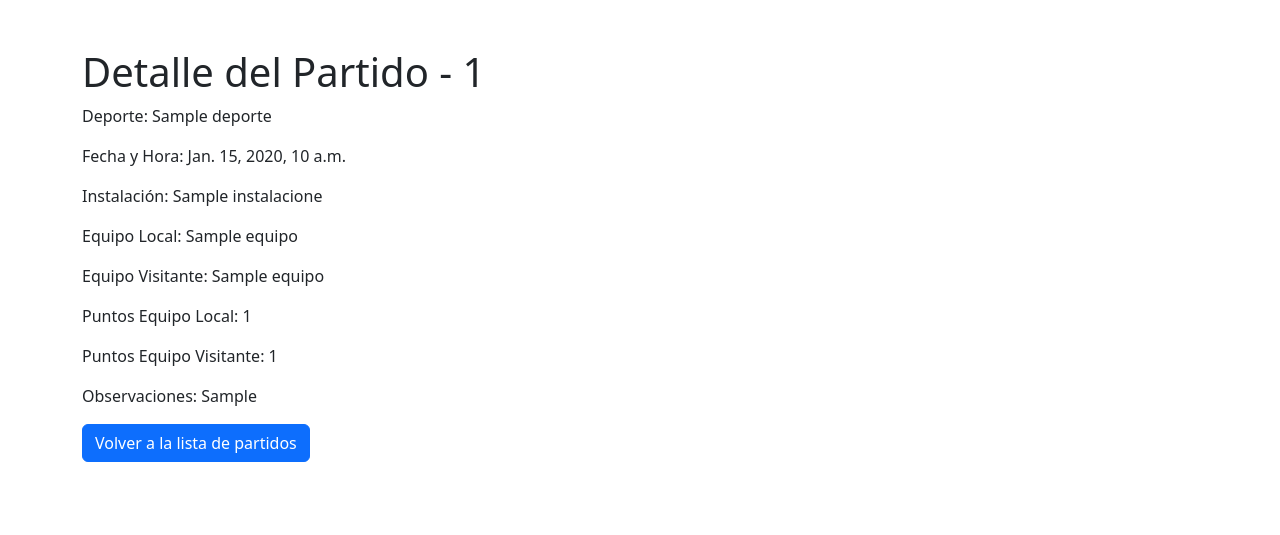
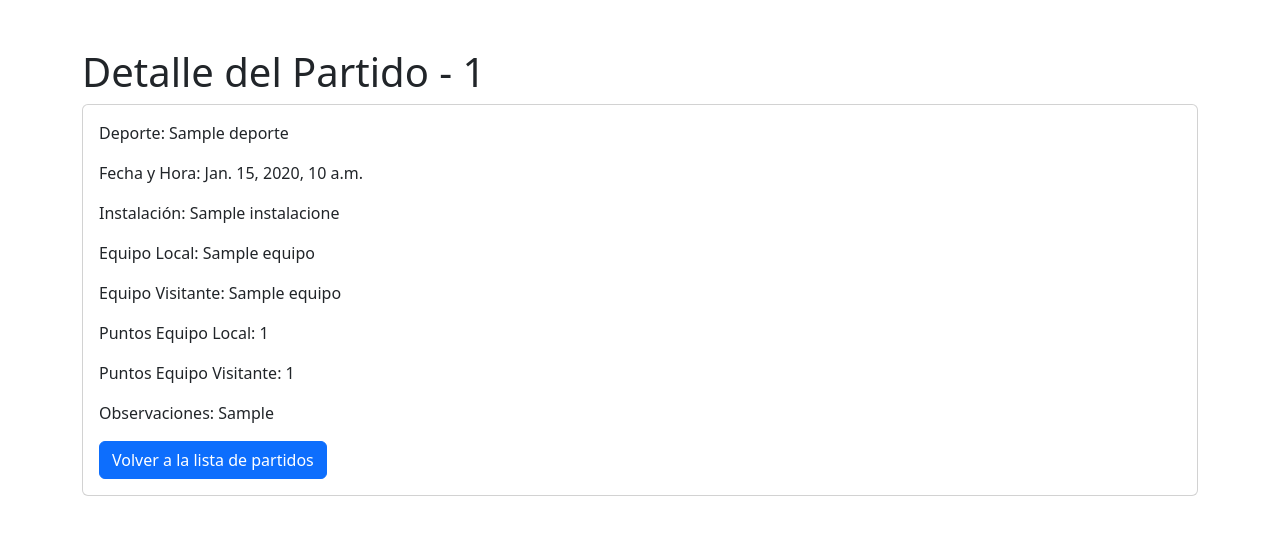
Before and after one commit to xavivi8/Torremolinos-Sport, a Django app: page /partidos/1/ in a window 1280 px wide. Shown: the top 535 px of the page. Run offline with Django 5.2, Linux system fonts and the light colour scheme; tables that the repository leaves empty hold one stand-in row (values such as "Sample post").

Commit message:
partido_detail.html CHANGE

```diff
--- a/torre_crud/templates/partido_detail.html
+++ b/torre_crud/templates/partido_detail.html
@@ -7,14 +7,18 @@
 {% block cuerpo %}
 <div class="container mt-5">
     <h1>Detalle del Partido - {{ partido.id_partido }}</h1>
-    <p>Deporte: {{ partido.id_deporte.nombre }}</p>
-    <p>Fecha y Hora: {{ partido.fecha_hora }}</p>
-    <p>Instalación: {% if partido.id_instalacion %}{{ partido.id_instalacion.nombre }}{% else %}No especificada{% endif %}</p>
-    <p>Equipo Local: {{ partido.id_local.nombre }}</p>
-    <p>Equipo Visitante: {{ partido.id_visitante.nombre }}</p>
-    <p>Puntos Equipo Local: {{ partido.puntos_local }}</p>
-    <p>Puntos Equipo Visitante: {{ partido.puntos_visitante }}</p>
-    <p>Observaciones: {{ partido.observaciones }}</p>
-    <a href="{% url 'torre_crud:partidos-list' %}" class="btn btn-primary">Volver a la lista de partidos</a>
+    <div class="card">
+        <div class="card-body">
+            <p class="card-text">Deporte: {{ partido.id_deporte.nombre }}</p>
+            <p class="card-text">Fecha y Hora: {{ partido.fecha_hora }}</p>
+            <p class="card-text">Instalación: {% if partido.id_instalacion %}{{ partido.id_instalacion.nombre }}{% else %}No especificada{% endif %}</p>
+            <p class="card-text">Equipo Local: {{ partido.id_local.nombre }}</p>
+            <p class="card-text">Equipo Visitante: {{ partido.id_visitante.nombre }}</p>
+            <p class="card-text">Puntos Equipo Local: {{ partido.puntos_local }}</p>
+            <p class="card-text">Puntos Equipo Visitante: {{ partido.puntos_visitante }}</p>
+            <p class="card-text">Observaciones: {{ partido.observaciones }}</p>
+            <a href="{% url 'torre_crud:partidos-list' %}" class="btn btn-primary">Volver a la lista de partidos</a>
+        </div>
+    </div>
 </div>
 {% endblock %}
```
